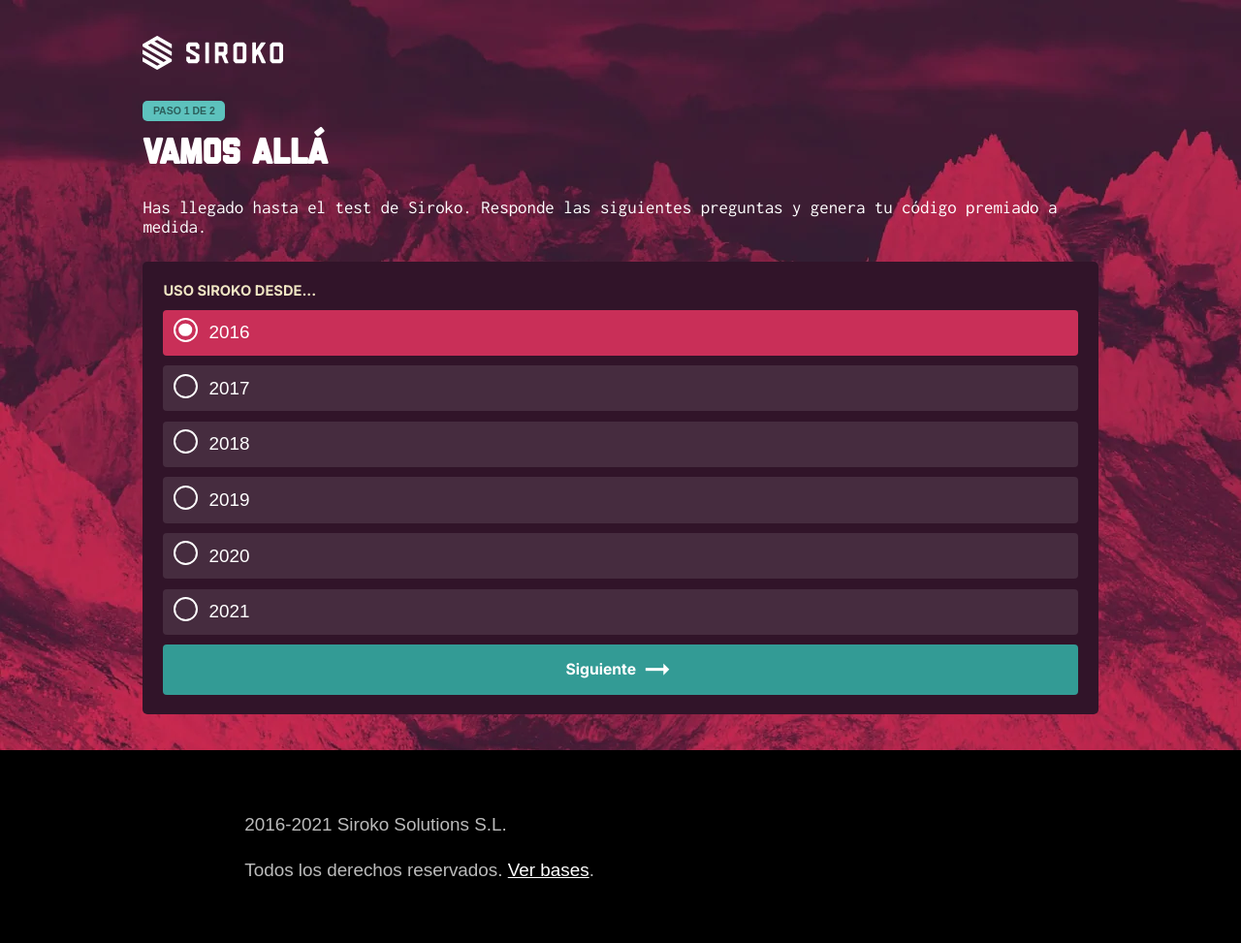
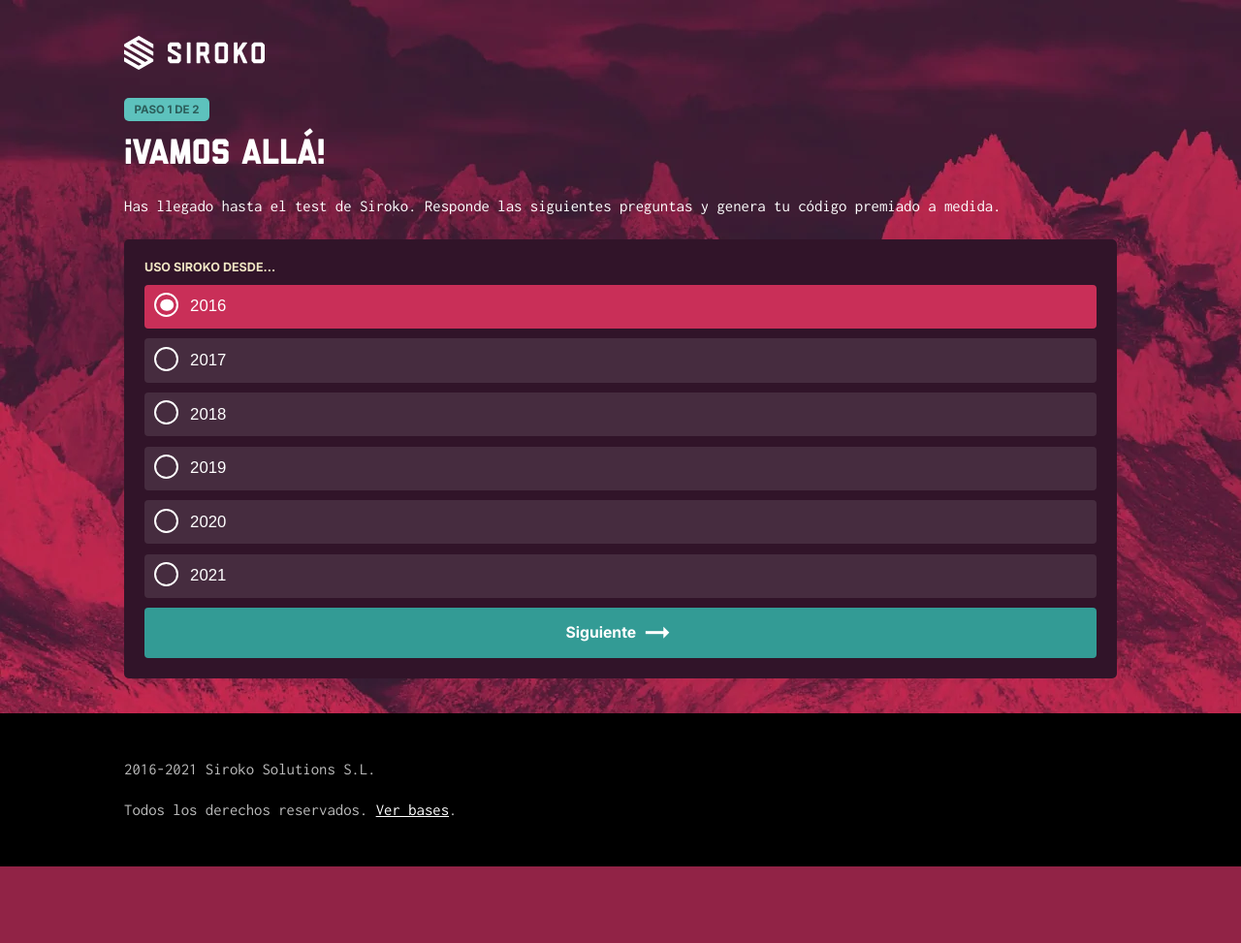
Before and after one commit to fquero/SIROKO, a website with bundled scripts: page index.html in a window 1280 px wide. Shown: the whole page at 97% size. After the commit the page ends 894 px from the top, so only its background shows below. Built offline with nearby package versions, Linux system fonts and the light colour scheme.

Commit message:
MOD: Ajustes estilo

```diff
--- a/src/js/clases/CuponManager.ts
+++ b/src/js/clases/CuponManager.ts
@@ -117,7 +117,7 @@
             <a href="#" class="crono__caducado__reiniciar">Reiniciar</a>
           </div>
         </div>
-        <a href="https://siroko.com" id="btnSend" class="btn">
+        <a href="https://siroko.com" id="btnSend" class="btn" target="_blank" onclick="alert('Gracias por la oportunidad! - Fran :)');">
           Ir a siroko.com <i class="material-icons">arrow_right_alt</i>
         </a>
       </div>
@@ -146,7 +146,7 @@
       ".crono__caducado"
     ) as HTMLElement | null;
     if (caducado) {
-      caducado.style.display = "block";
+      caducado.style.display = "flex";
     }
   }
 }
--- a/src/preguntas.d.ts
+++ /dev/null
@@ -1 +0,0 @@
-export const preguntas: { id: number; texto: string }[];
--- a/src/preguntas.ts
+++ b/src/preguntas.ts
@@ -1,6 +1,6 @@
 export const preguntas = [
   {
-    titular: "Vamos allá",
+    titular: "¡Vamos allá!",
     descripcion:
       "Has llegado hasta el test de Siroko. Responde las siguientes preguntas y genera tu código premiado a medida.",
     textoPregunta: "Uso Siroko desde...",
--- a/src/sass/abstracts/_variables.scss
+++ b/src/sass/abstracts/_variables.scss
@@ -23,6 +23,7 @@
 $color-footer-link: #fff;
 
 //fonts
+$title-font: "Liberator SIROKO", sans-serif;
+$secondary-font: "Inter", sans-serif;
 $base-font: "Inconsolata", sans-serif;
-$base-font-size: 1.8rem;
-$title-font: "Liberator SIROKO", sans-serif;
+$base-font-size: 1.6rem;
--- a/src/sass/componentes/_encabezado.scss
+++ b/src/sass/componentes/_encabezado.scss
@@ -4,9 +4,9 @@
   margin-bottom: 2.5rem;
 
   &__indicador {
-    font-family: "Iconsolata", sans-serif;
-    font-size: 1rem;
-    font-weight: 700;
+    font-family: $secondary-font;
+    font-size: 1.1rem;
+    font-weight: 900;
     color: $color-complementary-dark;
     text-transform: uppercase;
 
@@ -20,6 +20,7 @@
   &__titulo {
     font-family: $title-font;
     font-size: 3.5rem;
+    font-weight: 400;
     color: $color-primary-text;
     text-transform: uppercase;
     margin: 1.5rem 0 2.5rem;
--- a/src/sass/layout/_contenedor.scss
+++ b/src/sass/layout/_contenedor.scss
@@ -1,16 +1,16 @@
 @use "abstracts/index" as *;
 
 #contenedor {
-  width: 81vw;
-  max-width: 81vw;
-  //margin: 0 auto;
+  ////mobile first
+  width: 80vw;
   padding: 3.5rem;
-
   flex: 1;
 
   @include respond(desktop) {
-    & {
-      width: 94rem;
+    @include respond(desktop-lg) {
+      & {
+        max-width: 94rem;
+      }
     }
   }
 }
--- a/src/sass/layout/_contenido.scss
+++ b/src/sass/layout/_contenido.scss
@@ -7,7 +7,7 @@
 
   &__subtitulo {
     font-family: "Inter", sans-serif;
-    font-size: 1.4rem;
+    font-size: 1.2rem;
     color: $color-content-complementary;
     text-transform: uppercase;
     margin-bottom: 1rem;
--- a/src/sass/layout/_footer.scss
+++ b/src/sass/layout/_footer.scss
@@ -11,21 +11,22 @@
     margin: 0 auto;
     padding: 5rem 3.5rem;
 
+    width: 80vw;
+    padding: 3.5rem;
+    flex: 1;
+
     @include respond(desktop) {
-      & {
-        max-width: 74rem;
-      }
-    }
-    @include respond(desktop-lg) {
-      & {
-        max-width: 74rem;
+      @include respond(desktop-lg) {
+        & {
+          max-width: 94rem;
+        }
       }
     }
   }
 
   &__contenido {
     color: $color-footer-text;
-    font-family: "Iconsolata", sans-serif;
+    font-family: $base-font;
     font-size: $base-font-size;
   }
 
```
Also changed, not shown: index.html (+0 -28 lines), src/sass/base/_typography.scss (+0 -9 lines), dist/css/main.css, dist/js/clases/CuponManager.js, dist/preguntas.js.
